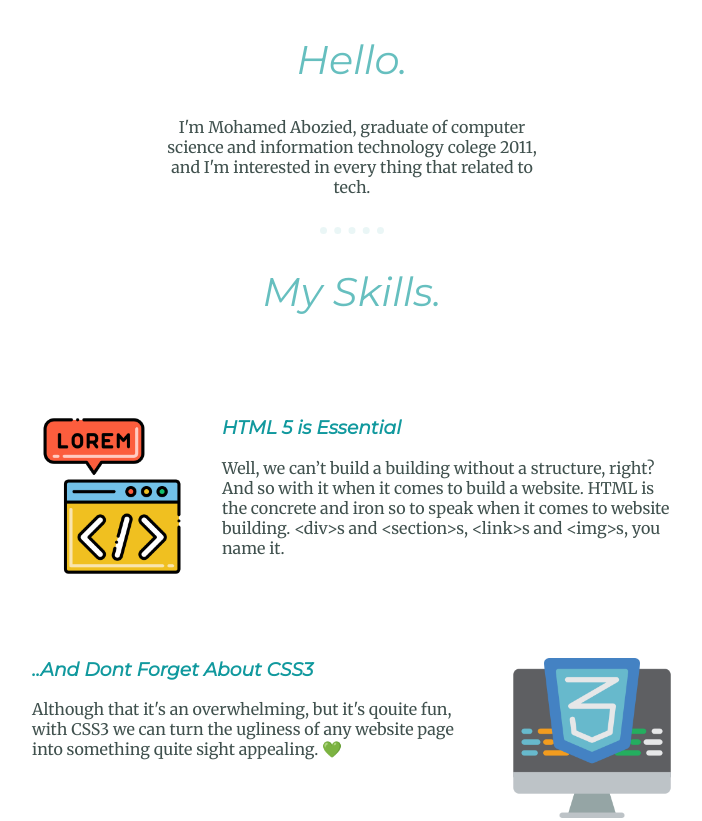
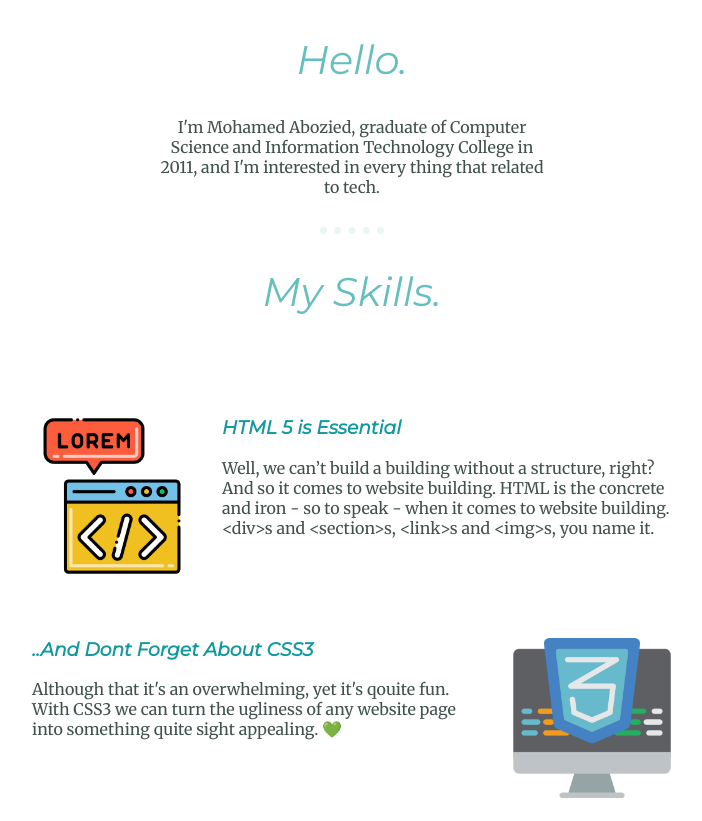
Before and after one commit to mabozied/personal-website, a plain HTML site: page index.html in a window 1280 px wide. Shown: the part 1043-1864 px from the top of the page, without its empty margins (288-990 px from the left). Drawn offline with Linux system fonts and the light colour scheme.

Commit message:
Update index.html

```diff
--- a/index.html
+++ b/index.html
@@ -23,7 +23,7 @@
   <div class="profile">
     <img class = "personal-img" src="images/mohamed-circular.png" alt="Mohamed's Image">
     <h2>Hello.</h2>
-    <p class="hello-p">I'm Mohamed Abozied, graduate of computer science and information technology colege 2011, and I'm interested in every thing that
+    <p class="hello-p">I'm Mohamed Abozied, graduate of Computer Science and Information Technology College in 2011, and I'm interested in every thing that
       related to tech.</p>
   </div>
   <hr>
@@ -32,12 +32,12 @@
     <div class="skill-row">
       <img class="code-img" src="images/web-design.png" alt="">
       <h3>HTML 5 is Essential</h3>
-      <p>Well, we can’t build a building without a structure, right? And so with it  when it comes to  build a website. HTML is the concrete and iron so to speak when it comes to website building. &lt;div&gt;s and &lt;section&gt;s, &lt;link&gt;s and &lt;img&gt;s, you name it.</p>
+      <p>Well, we can’t build a building without a structure, right? And so  it comes to website building. HTML is the concrete and iron  - so to speak - when it comes to website building. &lt;div&gt;s and &lt;section&gt;s, &lt;link&gt;s and &lt;img&gt;s, you name it.</p>
     </div>
     <div class="skill-row">
       <img class="css-img" src="images/css-3.png" alt="Internet is growing rapidly">
       <h3>..And Dont Forget About CSS3</h3>
-      <p>Although that it's an overwhelming, but it's qouite fun, with CSS3 we can turn the ugliness of
+      <p>Although that it's an overwhelming, yet it's qouite fun. With CSS3 we can turn the ugliness of
        any website page into something quite sight appealing. 💚</p>
     </div>
   </div>
```
